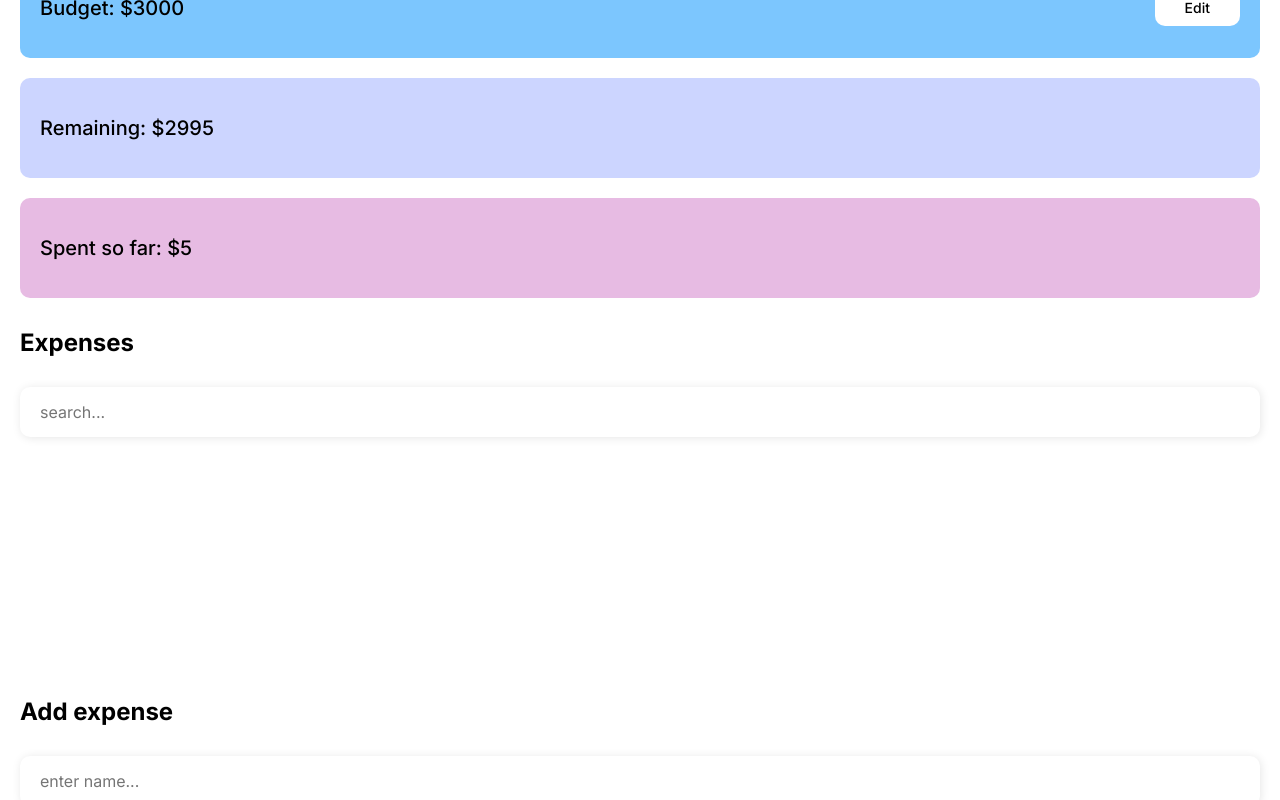
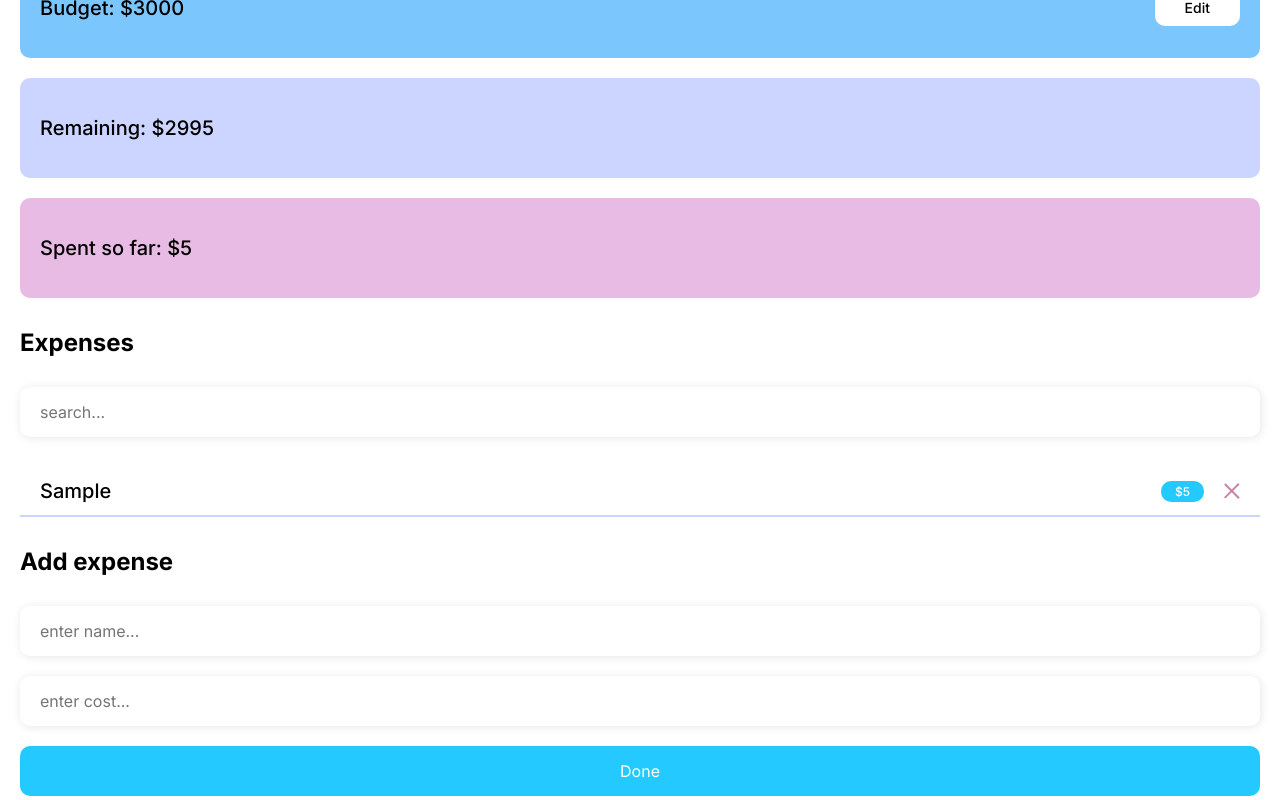
Before and after one commit to petrovskya/react-budget-app, a React (Create React App) app: page / in a window 1280 px wide. Both pictures are taken after typing "Sample", "5" into the empty fields and a click on the button "Done". Shown: the part 141-941 px from the top of the page. Built offline with nearby package versions, Linux system fonts and the light colour scheme.

Commit message:
feat: add scroll for expenses list

```diff
--- a/src/components/ExpenseItem/ExpenseItem.tsx
+++ b/src/components/ExpenseItem/ExpenseItem.tsx
@@ -4,19 +4,18 @@ import { ReactComponent as CloseIcon } from '../../assets/icons/close.svg';
 import { Expense } from 'context/ExpensesContext/types';
 import { ExpenseItemBadge, StyledExpenseItem } from './styles';
 import { useCurrencyContext } from 'context/CurrencyContext/CurrencyContext';
-import { useExpensesContext } from 'context/ExpensesContext/ExpensesContext';
 
 export interface ExpenseItemProps {
   expense: Expense;
   onclick: MouseEventHandler<SVGSVGElement> | undefined;
 }
 export const ExpenseItem = ({
-  expense: { id, name, cost },
+  expense: { name, cost },
   onclick,
 }: ExpenseItemProps) => {
   const { currency } = useCurrencyContext();
   return (
-    <StyledExpenseItem key={id}>
+    <StyledExpenseItem>
       <span>{name}</span>
       <ExpenseItemBadge>
         <Badge label={currency.value} value={cost} />
--- a/src/components/ExpenseItem/styles.ts
+++ b/src/components/ExpenseItem/styles.ts
@@ -7,8 +7,8 @@ export const StyledExpenseItem = styled.li`
   align-items: center;
   padding: 15px 20px;
   width: 100%;
+  height: 50px;
   border-bottom: 2px solid rgba(204, 213, 255, 1);
-
   font-size: 20px;
   font-weight: 500;
   color: rgba(0, 0, 0, 1);
@@ -16,5 +16,5 @@ export const StyledExpenseItem = styled.li`
 export const ExpenseItemBadge = styled.div`
   display: flex;
   align-items: center;
-  gap: 20px;
+  grid-column-gap: 20px;
 `;
--- a/src/components/ExpenseList/ExpenseList.tsx
+++ b/src/components/ExpenseList/ExpenseList.tsx
@@ -1,7 +1,5 @@
 import { useExpensesContext } from 'context/ExpensesContext/ExpensesContext';
 import { Expense } from 'context/ExpensesContext/types';
-import { useDebounce } from 'hooks/useDebounce';
-import { useEffect, useState } from 'react';
 import { ExpenseItem } from '../ExpenseItem/ExpenseItem';
 import { StyledExpenseList } from './styles';
 
@@ -10,9 +8,9 @@ interface ExpenseListProps {
 }
 export const ExpenseList = ({ filtered }: ExpenseListProps) => {
   const { deleteExpense } = useExpensesContext();
-
+  const isContainerFull = filtered.length > 4;
   return (
-    <StyledExpenseList>
+    <StyledExpenseList $isContainerFull={isContainerFull}>
       {filtered.map((expense) => {
         return (
           <ExpenseItem
--- a/src/components/ExpenseList/styles.ts
+++ b/src/components/ExpenseList/styles.ts
@@ -1,11 +1,13 @@
 import styled from 'styled-components';
 
-export const StyledExpenseList = styled.ul`
+export const StyledExpenseList = styled.ul<{ $isContainerFull: boolean }>`
   display: grid;
-  place-items: center;
+  align-content: flex-start;
   width: 100%;
-  height: 200px;
   overflow-y: scroll;
   font-size: 16;
   color: rgba(0, 0, 0, 1);
+  height: ${({ $isContainerFull }) => ($isContainerFull ? '200px' : 'auto')};
+  overflow-y: ${({ $isContainerFull }) =>
+    $isContainerFull ? 'scroll' : 'unset'};
 `;
--- a/src/components/Expenses/Expenses.tsx
+++ b/src/components/Expenses/Expenses.tsx
@@ -12,23 +12,24 @@ import { Expense } from 'context/ExpensesContext/types';
 export const Expenses = () => {
   const { expenses } = useExpensesContext();
   const searchValue = useInput();
-  const debouncedValue = useDebounce(searchValue.value, 500);
+  const debouncedValue = useDebounce(searchValue.value, 300);
   const [filteredExpenses, setFilteredExpenses] = useState<Expense[]>(expenses);
   useEffect(() => {
-    // if (debouncedValue === '') {
-    setFilteredExpenses(
-      expenses.filter(
-        (expense) => expense.name.toLowerCase() === debouncedValue.toLowerCase()
-      )
-    );
-    // }
+    debouncedValue
+      ? setFilteredExpenses(
+          expenses.filter(
+            (expense) =>
+              expense.name.toLowerCase() === debouncedValue.toLowerCase()
+          )
+        )
+      : setFilteredExpenses(expenses);
   }, [debouncedValue, expenses]);
-  console.log(filteredExpenses, expenses);
+
   return (
     <StyledSection>
       <Title title='Expenses' />
       <SearchInput placeholder='search...' {...searchValue} />
-      {expenses.length ? (
+      {filteredExpenses.length ? (
         <ExpenseList filtered={filteredExpenses} />
       ) : (
         <StyledText>Oooops 🙈</StyledText>
```
